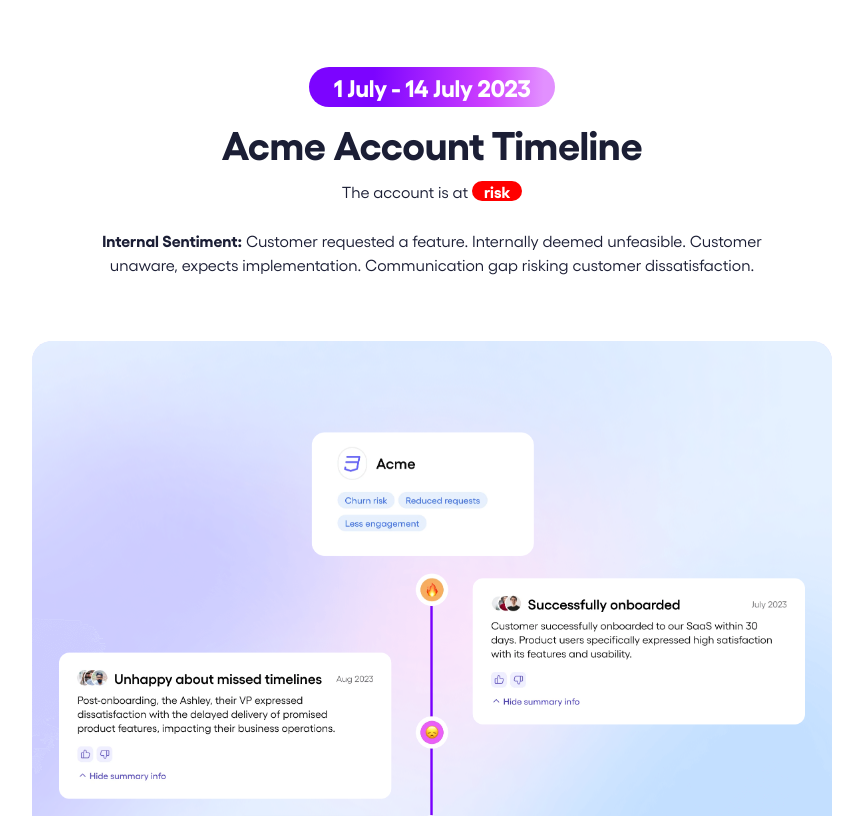
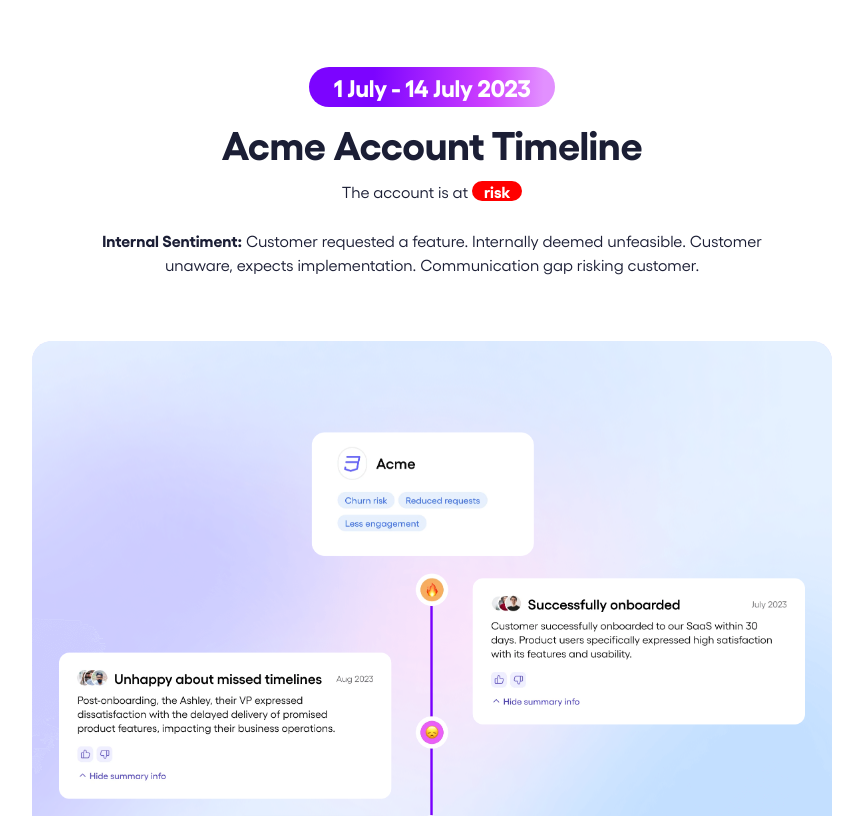
Before and after one commit to Tusar78/Email-Template, a plain HTML site: page index.html in a window 1280 px wide. Shown: the top 816 px of the page, without its empty margins (208-1071 px from the left). Drawn offline with Linux system fonts and the light colour scheme.

Commit message:
Last update

```diff
--- a/index.html
+++ b/index.html
@@ -26,7 +26,7 @@
             <p class="hero__text">
               <span class="hero--strong">Internal Sentiment:</span> Customer requested a feature. Internally
               deemed unfeasible. Customer unaware, expects implementation.
-              Communication gap risking customer dissatisfaction.
+              Communication gap risking customer.
             </p>
           </div>
         </div>
```
